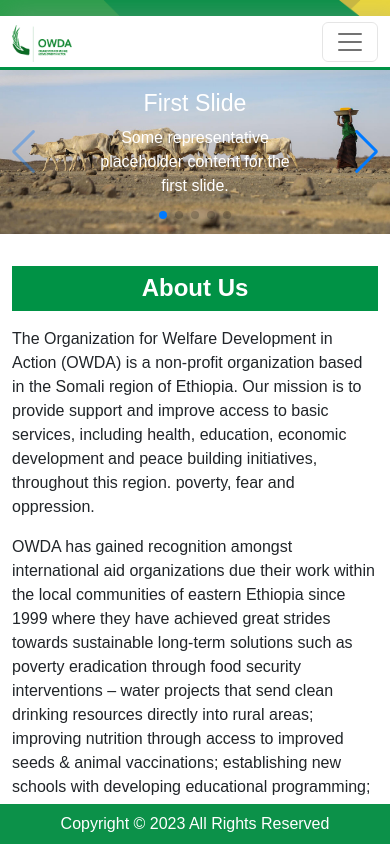
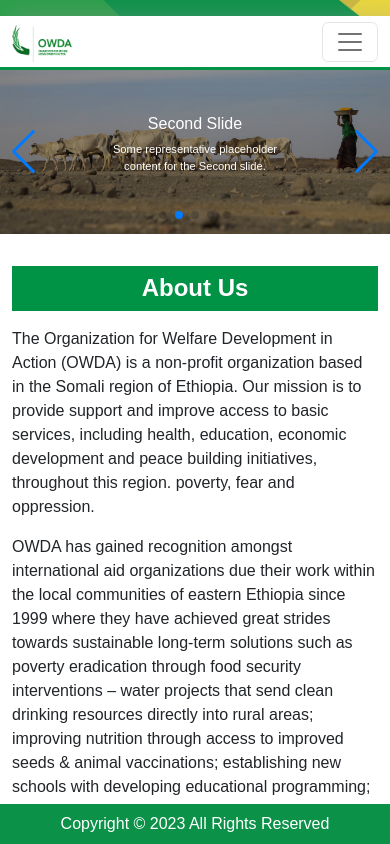
Before and after one commit to kalebmelaku/SRSRTB, a React (Vite) app: page / in a window 390 px wide. Shown: the top 844 px of the page. Built offline with nearby package versions, Linux system fonts and the light colour scheme.

Commit message:
OWDA-PMS

```diff
--- a/src/components/carousal.jsx
+++ b/src/components/carousal.jsx
@@ -66,8 +66,9 @@ export default function Carousal(){
     <Swiper
         spaceBetween={30}
         centeredSlides={true}
+        loop={true}
         autoplay={{
-            delay: 32500,
+            delay: 2500,
             disableOnInteraction: false,
         }}
         pagination={{
@@ -86,17 +87,42 @@ export default function Carousal(){
     </div>
   </div>
         </SwiperSlide>
+
         <SwiperSlide>
-        <img src={homeImg} className="" alt="..." />
+           <div className="slide-container">
+    <img src={homeImg} className="" alt="..." />
+    <div className="text">
+      <h3 className='text-center text-white'>Second Slide</h3>
+      <p className='text-center text-white'>Some representative placeholder content for the Second slide.</p>
+    </div>
+  </div>
         </SwiperSlide>
         <SwiperSlide>
-        <img src={homeImg} className="" alt="..." />
+           <div className="slide-container">
+    <img src={homeImg} className="" alt="..." />
+    <div className="text">
+      <h3 className='text-center text-white'>Third Slide</h3>
+      <p className='text-center text-white'>Some representative placeholder content for the Third slide.</p>
+    </div>
+  </div>
         </SwiperSlide>
         <SwiperSlide>
-        <img src={homeImg} className="" alt="..." />
+           <div className="slide-container">
+    <img src={homeImg} className="" alt="..." />
+    <div className="text">
+      <h3 className='text-center text-white'>Fourth Slide</h3>
+      <p className='text-center text-white'>Some representative placeholder content for the Fourth slide.</p>
+    </div>
+  </div>
         </SwiperSlide>
-        <SwiperSlide>
-        <img src={homeImg} className="" alt="..." />
+         <SwiperSlide>
+           <div className="slide-container">
+    <img src={homeImg} className="" alt="..." />
+    <div className="text">
+      <h3 className='text-center text-white'>Fifth Slide</h3>
+      <p className='text-center text-white'>Some representative placeholder content for the Fifth slide.</p>
+    </div>
+  </div>
         </SwiperSlide>
 
       </Swiper>
--- a/src/pages/apply.jsx
+++ b/src/pages/apply.jsx
@@ -21,12 +21,12 @@ const JobApplicationForm = () => {
       <NavBar />
       <div className="container-sm custom-container">
         <div className="title my-3">
-          <h3 className="title">Job Title</h3>
+          <h3 className="title fs-5">Job Title</h3>
         </div>
         <form action="" >
           <div className="row my-4">
             <div className="col-sm-6 mb-3 mb-sm-0">
-              <label className="form-check-label fs-6" htmlFor="fname">
+              <label className="form-check-label" htmlFor="fname">
                 First Name
               </label>
               <input
@@ -39,7 +39,7 @@ const JobApplicationForm = () => {
               />
             </div>
             <div className="col-sm-6">
-              <label className="form-check-label fs-6" htmlFor="lname">
+              <label className="form-check-label" htmlFor="lname">
                 Last Name
               </label>
               <input
@@ -54,7 +54,7 @@ const JobApplicationForm = () => {
           </div>
           <div className="row my-4">
           <div className="col-sm-6 mb-3 mb-sm-0">
-              <label className="form-check-label fs-6" htmlFor="phone">
+              <label className="form-check-label" htmlFor="phone">
                 Phone Number
               </label>
               <input
@@ -67,7 +67,7 @@ const JobApplicationForm = () => {
               />
             </div>
             <div className="col-sm-6">
-              <label className="form-check-label fs-6" htmlFor="email">
+              <label className="form-check-label" htmlFor="email">
                 Email
               </label>
               <input
@@ -81,7 +81,7 @@ const JobApplicationForm = () => {
           </div>
           <div className="row">
             <div className="col">
-              <label className="form-check-label fs-6" htmlFor="resume">
+              <label className="form-check-label" htmlFor="resume">
                 Resume / CV
               </label>
               <input
--- a/src/style/_utils.scss
+++ b/src/style/_utils.scss
@@ -85,4 +85,15 @@ $green-hover: rgb(0, 87, 40);
     .fs-md-1{
         font-size: 1rem !important;
     }
+    .slide-container {
+        .text{
+            top: 50% !important;
+            h3{
+                font-size: 1rem;
+            }
+            p{
+                font-size: .7rem;
+            }
+        }
+    }
 }
--- a/src/style/main.css
+++ b/src/style/main.css
@@ -81,6 +81,15 @@
   .fs-md-1 {
     font-size: 1rem !important;
   }
+  .slide-container .text {
+    top: 50% !important;
+  }
+  .slide-container .text h3 {
+    font-size: 1rem;
+  }
+  .slide-container .text p {
+    font-size: 0.7rem;
+  }
 }
 .banner img {
   width: 100%;
@@ -126,16 +135,22 @@ nav ul .nav-link:hover::before {
 .slide-container {
   position: relative;
 }
-
-.swiper-wrapper {
-  position: relative;
+.slide-container:before {
+  content: "";
+  position: absolute;
+  top: 0;
+  left: 0;
+  width: 100%;
+  height: 100%;
+  background-color: rgba(0, 0, 0, 0.3843137255);
+  z-index: 2;
 }
-.swiper-wrapper .text {
+.slide-container .text {
   position: absolute;
-  top: 50%;
+  top: 40%;
   left: 50%;
   transform: translate(-50%, -50%);
-  z-index: 2 !important;
+  z-index: 100;
 }
 
 .mySwiper {
@@ -145,20 +160,6 @@ nav ul .nav-link:hover::before {
 
 .swiper-slide {
   width: 100% !important;
-}
-
-.carousel-item {
-  position: relative;
-  z-index: -1;
-}
-.carousel-item:before {
-  content: "";
-  position: absolute;
-  top: 0;
-  left: 0;
-  width: 100%;
-  height: 100%;
-  background-color: rgba(0, 0, 0, 0.9764705882);
 }
 
 .carousel-caption {
@@ -233,6 +234,14 @@ nav ul .nav-link:hover::before {
   max-width: 800px;
 }
 
+input::-moz-placeholder {
+  font-size: clamp(0.8rem, 1.5vw, 1rem);
+}
+
+label, input::placeholder {
+  font-size: clamp(0.8rem, 1.5vw, 1rem);
+}
+
 .footer {
   margin-top: 2rem;
   background: url("../assets/top-header.png") no-repeat center center/cover;
--- a/src/style/main.scss
+++ b/src/style/main.scss
@@ -49,19 +49,48 @@ nav {
 }
 .slide-container {
     position: relative;
-  }
+    &:before {
+        content: '';
+        position: absolute;
+        top: 0;
+        left: 0;
+        width: 100%;
+        height: 100%;
+        background-color: #00000062;
+        z-index: 2;
+    }
+    .text{
+        position: absolute;
+        top: 40%;
+        left: 50%;
+        transform: translate(-50%, -50%);
+        z-index: 100;
+    }
+}
 
 
-.swiper-wrapper{
-    position: relative;
-    .text{
-        position: absolute;
-        top: 50%;
-        left: 50%;
-        transform: translate(-50%, -50%);
-        z-index: 2 !important;
-    }
-}
+
+// .swiper-wrapper{
+//     position: relative;
+//     z-index: 5;
+//     &:before {
+//         content: '';
+//         position: absolute;
+//         top: 0;
+//         left: 0;
+//         width: 100%;
+//         height: 100%;
+//         background-color: #00000062;
+//         z-index: 6;
+//     }
+//     .text{
+//         position: absolute;
+//         top: 50%;
+//         left: 50%;
+//         transform: translate(-50%, -50%);
+//         z-index: 2 !important;
+//     }
+// }
 .mySwiper{
     max-height: 50vh;
     height: auto;
@@ -70,20 +99,10 @@ nav {
     width: 100% !important;
     // height: 100%;
 }
-.carousel-item {
-    position: relative;
-    z-index: -1;
-    &:before {
-        content: '';
-        position: absolute;
-        top: 0;
-        left: 0;
-        width: 100%;
-        height: 100%;
-        background-color: #000000f9;
-    }
-
-}
+// .mySwiper {
+//     position: relative;
+//     z-index: -1;
+// }
 
 .carousel-caption {
     display: block;
@@ -154,6 +173,9 @@ nav {
 .custom-container{
     max-width: 800px;
 }
+label, input::placeholder{
+    font-size: clamp(0.8rem, 1.5vw, 1rem);
+}
 .footer{
     margin-top: 2rem;
     background: url('../assets/top-header.png') no-repeat center center/cover;
```
Also changed, not shown: 1 other file (tests, documents, lock files or other folders).
